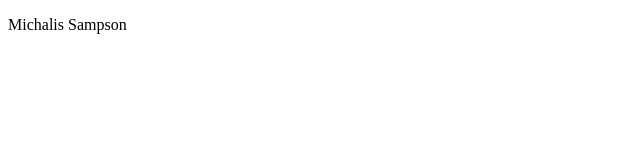
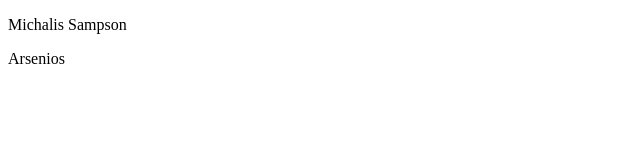
Before and after one commit to msampson4/the-eagles, a plain HTML site: page index.html in a window 1280 px wide. Shown: the full height of the page, 0-640 px from the left. Drawn offline with Linux system fonts and the light colour scheme.

Commit message:
Update index.html

```diff
--- a/index.html
+++ b/index.html
@@ -8,6 +8,7 @@
 
 
 <p>Michalis Sampson</p>
+<p>Arsenios</p>
 
 </body>
 </html>
```
